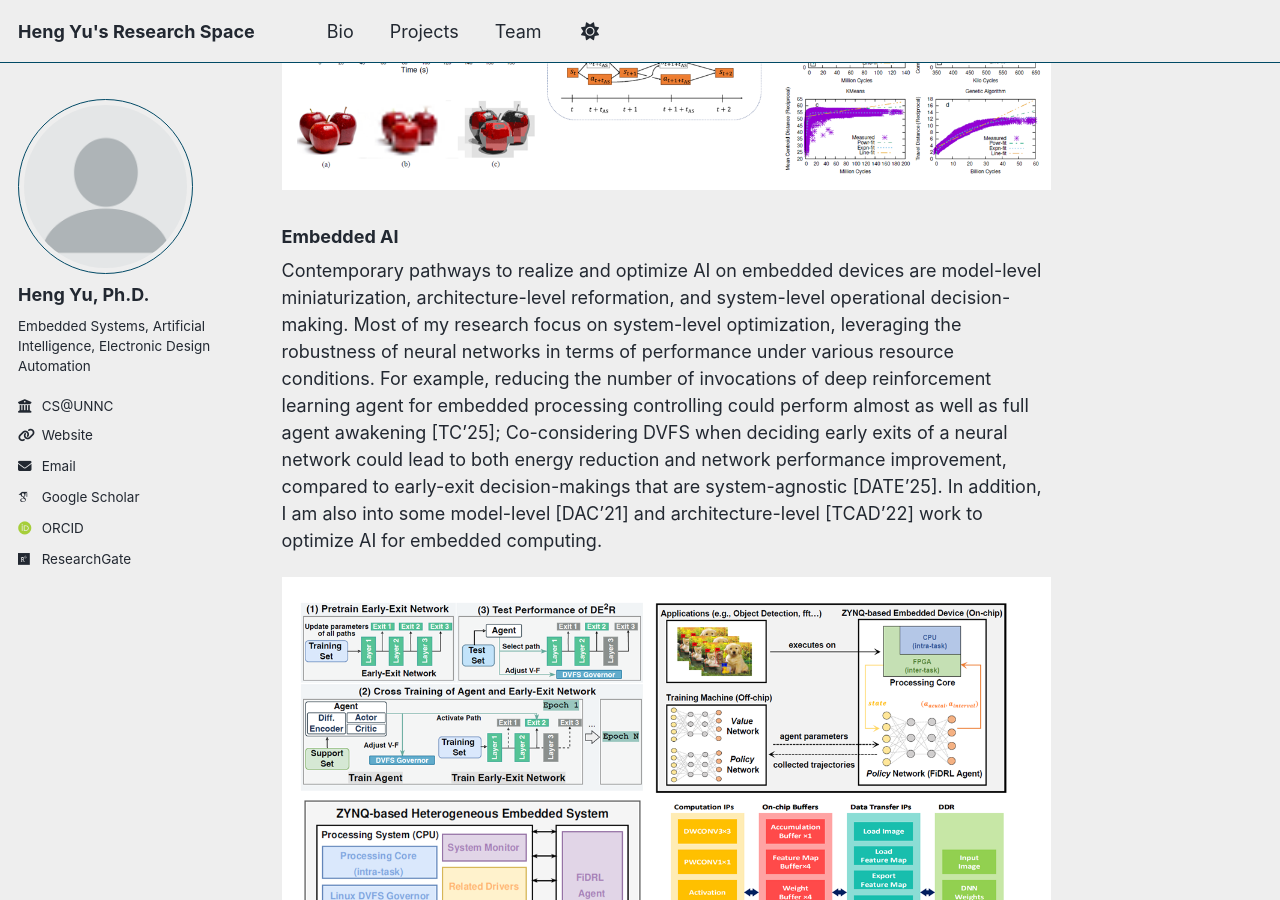
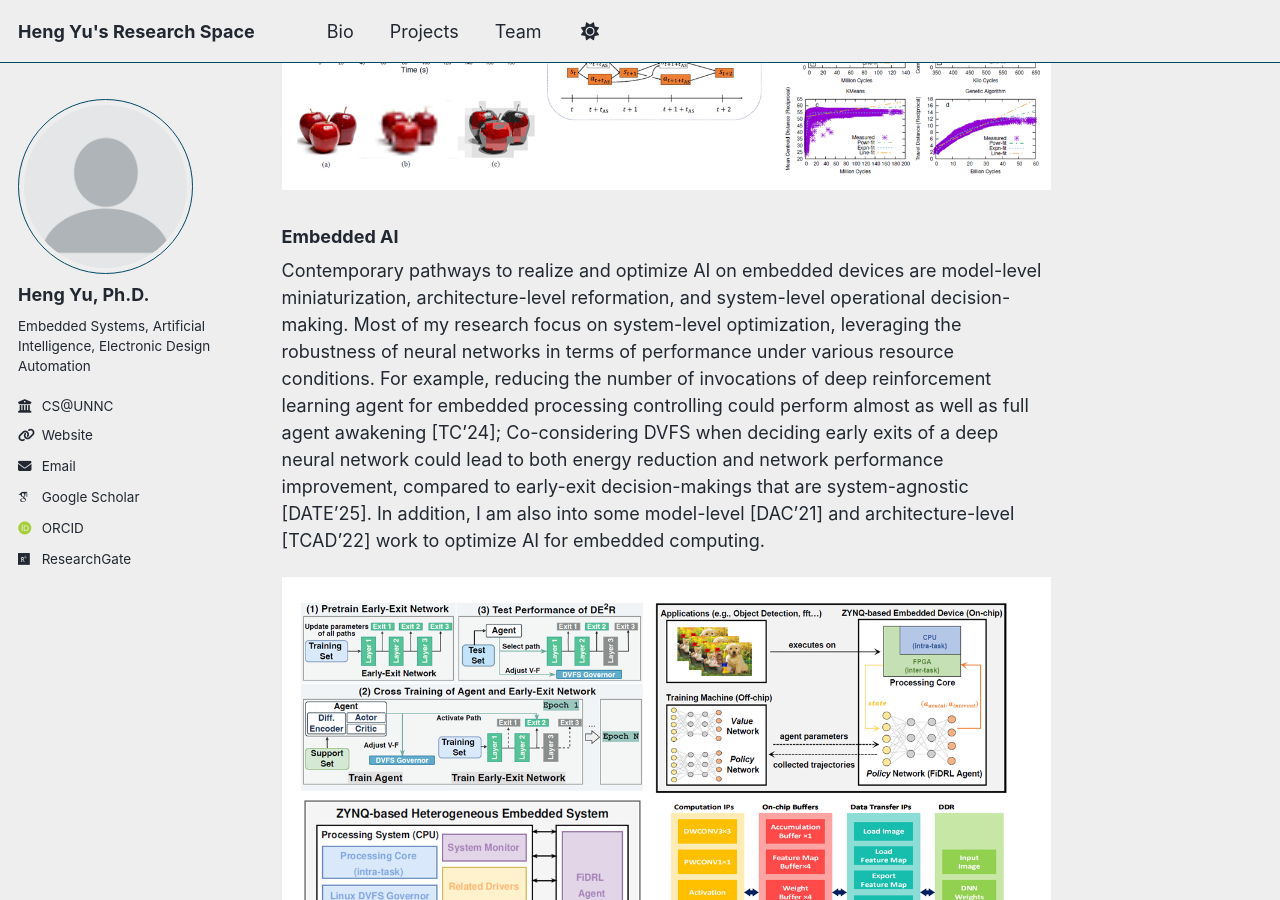
Before and after one commit to eleyuheng/eleyuheng.github.io, a Jekyll site: the page built from _pages/projects.md, in a window 1280 px wide and 900 px high, scrolled down 933 px. Built offline with Jekyll 4.4.1, drawn with Linux system fonts in a browser that asks for light colours; some web fonts are replaced; a script that is not in the unit is left out.

Commit message:
Update projects.md

```diff
--- a/_pages/projects.md
+++ b/_pages/projects.md
@@ -11,6 +11,6 @@ This series of study focuses on theory and algorithms about scheduling the adapt
 ![Adaptive Application Scheduling!](/images/AdaptiveApplications.png "Adaptive Application Scheduling")
 
 ### Embedded AI
-Contemporary pathways to realize and optimize AI on embedded devices are model-level miniaturization, architecture-level reformation, and system-level operational decision-making. Most of my research focus on system-level optimization, leveraging the robustness of neural networks in terms of performance under various resource conditions. For example, reducing the number of invocations of deep reinforcement learning agent for embedded processing controlling could perform almost as well as full agent awakening [TC'25]; Co-considering DVFS when deciding early exits of a neural network could lead to both energy reduction and network performance improvement, compared to early-exit decision-makings that are system-agnostic [DATE'25]. In addition, I am also into some model-level [DAC'21] and architecture-level [TCAD'22] work to optimize AI for embedded computing.
+Contemporary pathways to realize and optimize AI on embedded devices are model-level miniaturization, architecture-level reformation, and system-level operational decision-making. Most of my research focus on system-level optimization, leveraging the robustness of neural networks in terms of performance under various resource conditions. For example, reducing the number of invocations of deep reinforcement learning agent for embedded processing controlling could perform almost as well as full agent awakening [TC'24]; Co-considering DVFS when deciding early exits of a deep neural network could lead to both energy reduction and network performance improvement, compared to early-exit decision-makings that are system-agnostic [DATE'25]. In addition, I am also into some model-level [DAC'21] and architecture-level [TCAD'22] work to optimize AI for embedded computing.
 
 ![Embedded AI!](/images/EmbeddedAI.png "Embedded AI")
```
